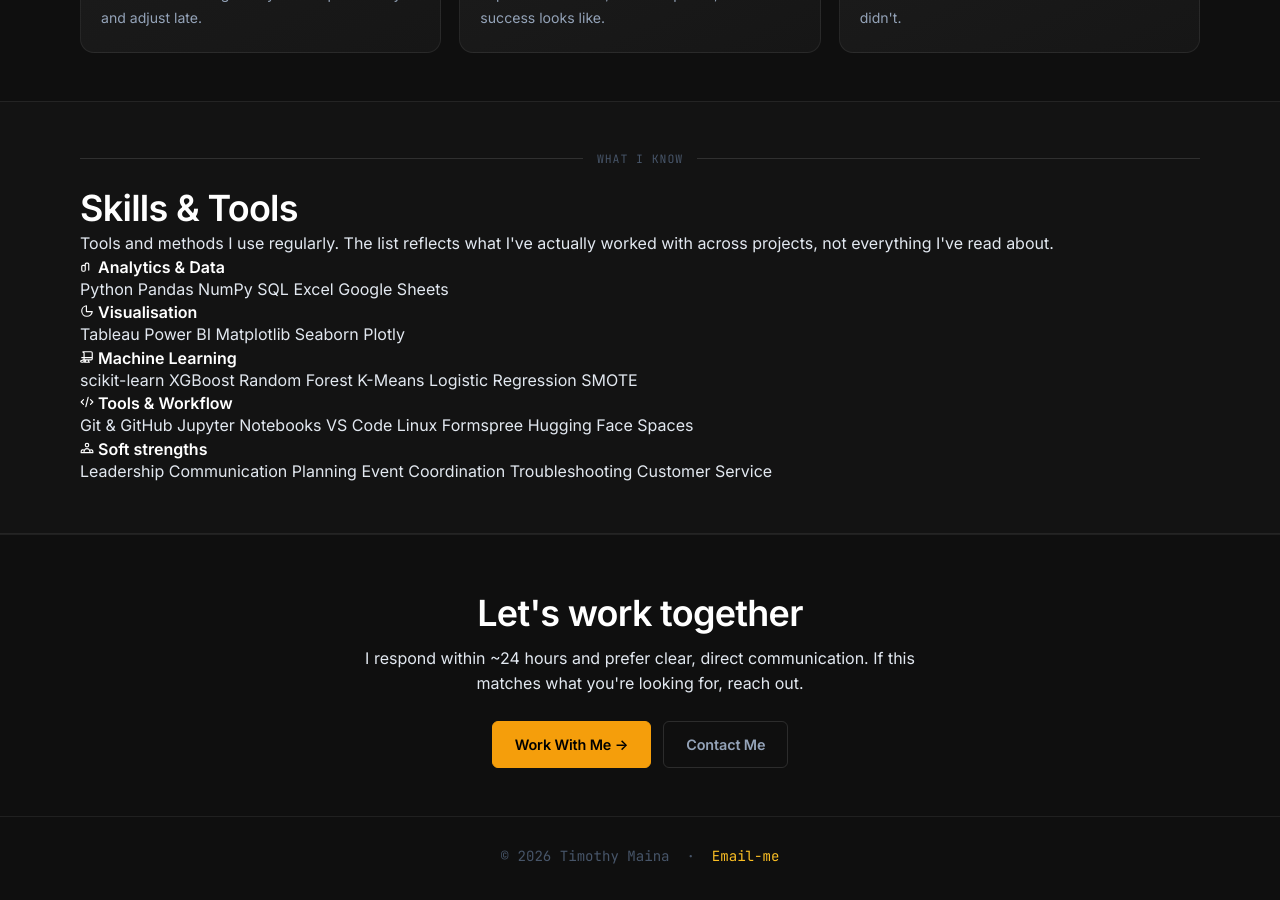
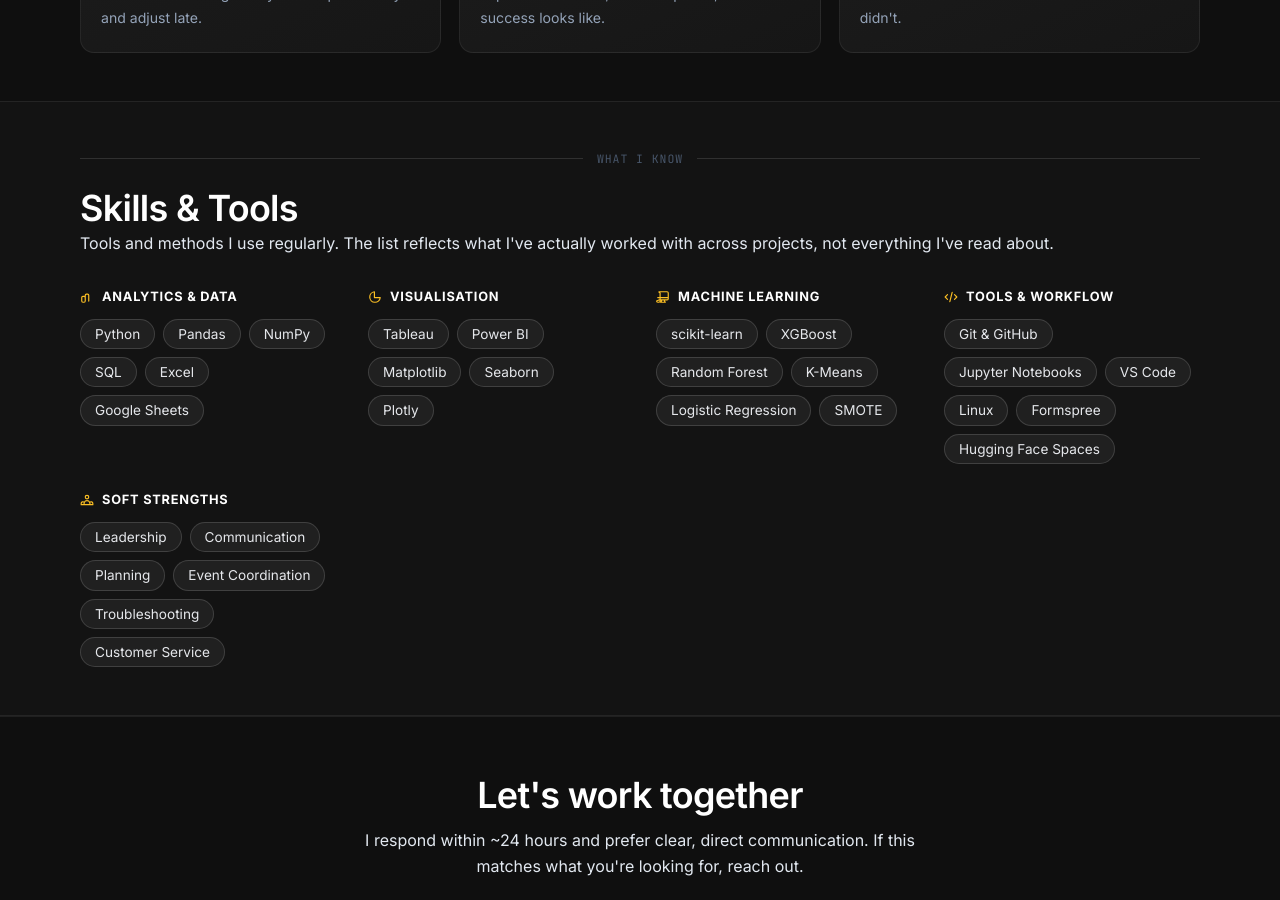
Before and after one commit to timmaina-devhub/timmaina-devhub.github.io, a Jekyll site: the page built from about.html, in a window 1280 px wide and 900 px high, scrolled down 2818 px. Built offline with Jekyll 4.4.1, drawn with Linux system fonts in a browser that asks for light colours.

Commit message:
Add files via upload

```diff
--- a/about.html
+++ b/about.html
@@ -231,6 +231,47 @@ WHERE predicted_fraud = 1
 <!-- ═══════════════════════════════════
      SKILLS
 ═════════════════════════════════════ -->
+<style>
+  .ab-skills{
+    display:grid;
+    grid-template-columns:repeat(auto-fit,minmax(220px,1fr));
+    gap:28px 32px;
+    margin-top:32px;
+    text-align:left;
+  }
+  .ab-skill-group{ min-width:0; }
+  .ab-skill-title{
+    display:flex;
+    align-items:center;
+    gap:8px;
+    margin:0 0 14px;
+    font-size:0.8rem;
+    font-weight:700;
+    letter-spacing:.06em;
+    text-transform:uppercase;
+    color:#fff;
+  }
+  .ab-skill-title svg{
+    flex-shrink:0;
+    color:#fbbf24;
+  }
+  .ab-pill-row{
+    display:flex;
+    flex-wrap:wrap;
+    gap:8px;
+  }
+  .ab-pill{
+    display:inline-block;
+    padding:6px 14px;
+    font-size:0.85rem;
+    line-height:1.2;
+    color:#e5e7eb;
+    background:rgba(255,255,255,0.06);
+    border:1px solid rgba(255,255,255,0.14);
+    border-radius:999px;
+    white-space:nowrap;
+  }
+</style>
 <section class="ab-section section--alt">
   <div class="ab-container">
     <div class="fade-up">
```
